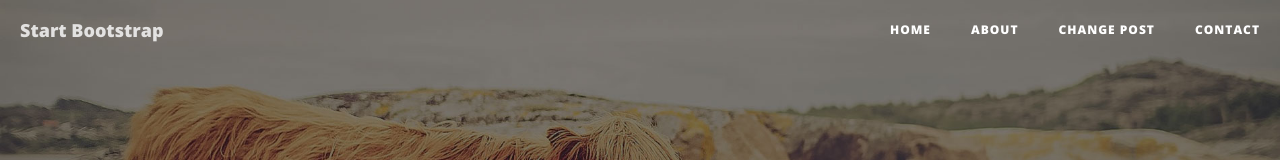
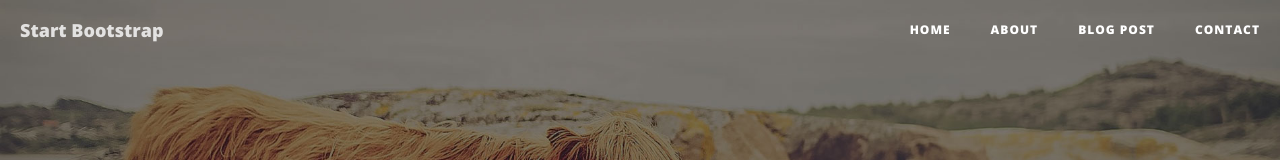
Before and after one commit to dkaruturi/dkaruturi.github.io, a website: page contact.html in a window 1280 px wide. Shown: the top 160 px of the page. Drawn offline with nearby package versions, Linux system fonts and the light colour scheme.

Commit message:
blog post fix

```diff
--- a/contact.html
+++ b/contact.html
@@ -55,7 +55,7 @@
                         <a href="about.html">About</a>
                     </li>
                     <li>
-                        <a href="post.html">Change Post</a>
+                        <a href="post.html">Blog Post</a>
                     </li>
                     <li>
                         <a href="contact.html">Contact</a>
```
